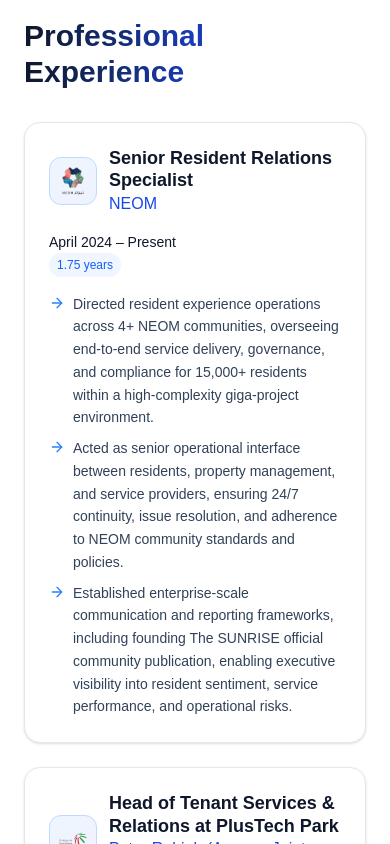
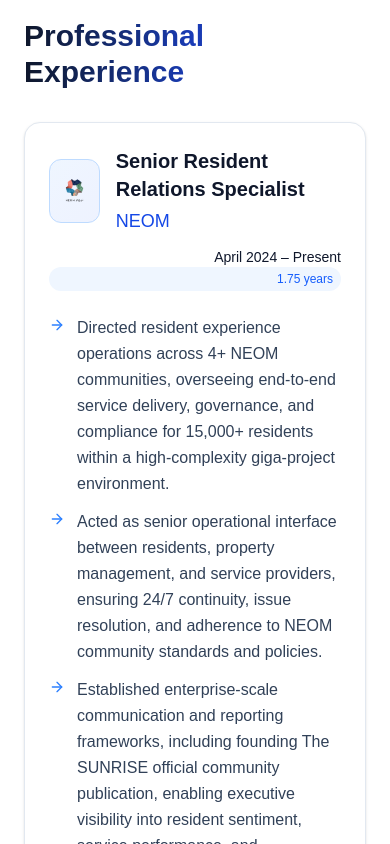
Before and after one commit to Daniel5452/zaher-portfolio, a Next.js app: page / in a window 390 px wide. Shown: the part 2480-3324 px from the top of the page. Built offline with nearby package versions, Linux system fonts and the light colour scheme.

Commit message:
mobile update

```diff
--- a/app/page.js
+++ b/app/page.js
@@ -208,17 +208,14 @@ function Marquee({ items }) {
   );
 }
 
-function Card({ children, className = "", hover = false }) {
+function Card({ children, className = "", hover = false, ...props }) {
   return (
     <motion.div
       className={`rounded-2xl border border-slate-200 shadow-sm bg-white p-6 ${
         hover ? "hover:shadow-xl hover:border-slate-300 hover:-translate-y-1 transition-all duration-300" : ""
       } ${className}`}
       whileHover={hover ? { y: -4, boxShadow: "0 20px 25px -5px rgb(0 0 0 / 0.1), 0 8px 10px -6px rgb(0 0 0 / 0.1)" } : {}}
-      initial={{ opacity: 0, y: 20 }}
-      whileInView={{ opacity: 1, y: 0 }}
-      viewport={{ once: true }}
-      transition={{ duration: 0.5 }}
+      {...props}
     >
       {children}
     </motion.div>
@@ -396,48 +393,64 @@ export default function Portfolio() {
         <section id="experience" className="mb-20">
           <motion.div {...fadeUp}>
             <h2 className="text-3xl font-bold bg-gradient-to-r from-slate-900 via-blue-800 to-slate-900 bg-clip-text text-transparent mb-8">Professional Experience</h2>
-            <div className="space-y-6">
+            <div className="space-y-8">
               {EXPERIENCE.map((job, i) => (
                 <Card
                   key={i}
-                  hover={false}
-                  className="p-4 md:p-6"
+                  hover={true}
+                  initial={{ opacity: 0, y: 20 }}
+                  whileInView={{ opacity: 1, y: 0 }}
+                  viewport={{ once: true }}
+                  transition={{ delay: i * 0.1, duration: 0.6 }}
                 >
-                  <div className="flex flex-col space-y-4">
-                    <div className="flex flex-col sm:flex-row sm:items-start sm:justify-between gap-4">
-                      <div className="flex items-center gap-3">
-                        <div className="w-12 h-12 sm:w-16 sm:h-16 bg-gradient-to-br from-blue-50 to-indigo-50 rounded-xl p-2 flex items-center justify-center border border-blue-200 flex-shrink-0">
+                  <motion.div
+                    initial={{ opacity: 0, y: 20 }}
+                    whileInView={{ opacity: 1, y: 0 }}
+                    viewport={{ once: true }}
+                    transition={{ delay: i * 0.1, duration: 0.6 }}
+                  >
+                    <div className="flex flex-col md:flex-row md:items-start md:justify-between mb-6">
+                      <div className="flex items-center gap-4 mb-3 md:mb-0">
+                        <motion.div
+                          className="w-16 h-16 bg-gradient-to-br from-blue-50 to-indigo-50 rounded-xl p-3 flex items-center justify-center border border-blue-200"
+                          whileHover={{ scale: 1.05, rotate: 5 }}
+                          transition={{ duration: 0.3 }}
+                        >
                           <Image
                             src={job.logo}
                             alt={`${job.company} logo`}
-                            width={32}
-                            height={32}
-                            className="object-contain w-full h-full"
+                            width={40}
+                            height={40}
+                            className="object-contain"
                             unoptimized
                           />
-                        </div>
-                        <div className="min-w-0 flex-1">
-                          <h3 className="font-bold text-lg sm:text-xl text-slate-900 leading-tight">{job.role}</h3>
-                          <div className="text-blue-700 font-medium text-base sm:text-lg">{job.company}</div>
+                        </motion.div>
+                        <div>
+                          <h3 className="font-bold text-xl text-slate-900 mb-1">{job.role}</h3>
+                          <div className="text-blue-700 font-medium text-lg">{job.company}</div>
                         </div>
                       </div>
-                      <div className="text-left sm:text-right flex-shrink-0">
+                      <div className="text-right">
                         <div className="text-sm font-medium text-slate-900">{job.period}</div>
-                        <div className="text-xs font-medium text-blue-600 bg-blue-50 px-2 py-1 rounded-full inline-block">{job.duration}</div>
+                        <div className="text-xs font-medium text-blue-600 bg-blue-50 px-2 py-1 rounded-full">{job.duration}</div>
                       </div>
                     </div>
-                    <ul className="space-y-2 text-slate-700 text-sm sm:text-base">
+                    <ul className="space-y-3 text-slate-700">
                       {job.bullets.map((bullet, j) => (
-                        <li
+                        <motion.li
                           key={j}
-                          className="flex gap-2 leading-relaxed"
+                          className="flex gap-3"
+                          initial={{ opacity: 0, x: -20 }}
+                          whileInView={{ opacity: 1, x: 0 }}
+                          viewport={{ once: true }}
+                          transition={{ delay: (i * 0.1) + (j * 0.05), duration: 0.5 }}
                         >
                           <ArrowRight size={16} className="text-blue-500 mt-0.5 flex-shrink-0" />
-                          <span>{bullet}</span>
-                        </li>
+                          <span className="leading-relaxed">{bullet}</span>
+                        </motion.li>
                       ))}
                     </ul>
-                  </div>
+                  </motion.div>
                 </Card>
               ))}
             </div>
```
